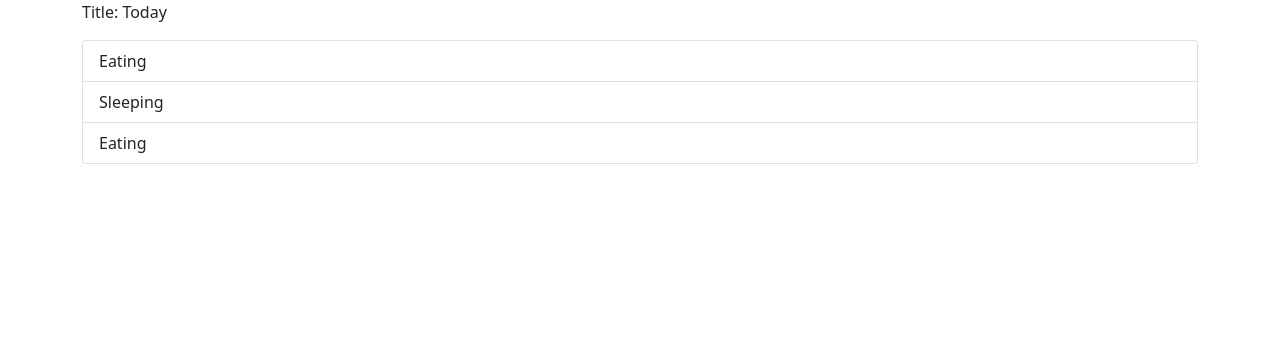
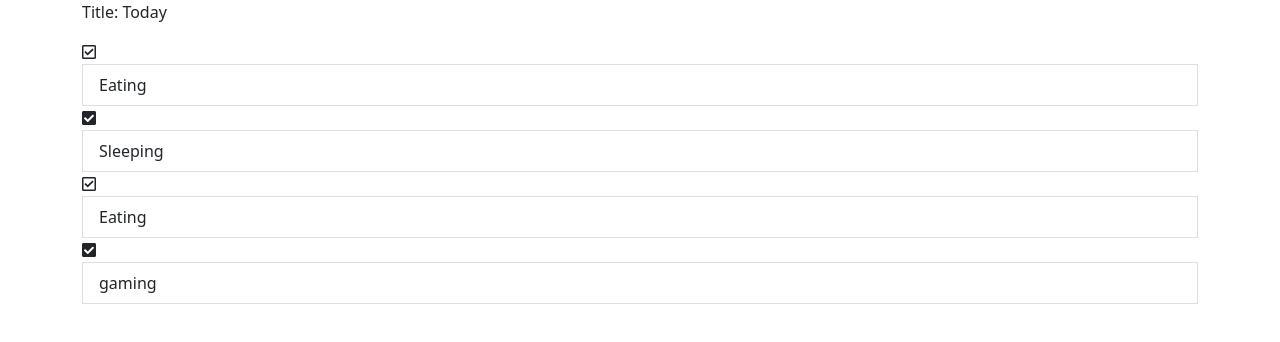
Before and after one commit to iRedFox/TodoList-App, a React (Create React App) app: page / in a window 1280 px wide. Shown: the top 342 px of the page. Built offline with nearby package versions, Linux system fonts and the light colour scheme.

Commit message:
Added complete check mark with fontawesome functionality
Now you can mark something as done depends on boolean value

```diff
--- a/package.json
+++ b/package.json
@@ -3,6 +3,10 @@
   "version": "0.1.0",
   "private": true,
   "dependencies": {
+    "@fortawesome/fontawesome-svg-core": "^1.2.36",
+    "@fortawesome/free-brands-svg-icons": "^5.15.4",
+    "@fortawesome/free-regular-svg-icons": "^5.15.4",
+    "@fortawesome/free-solid-svg-icons": "^5.15.4",
     "@testing-library/jest-dom": "^5.14.1",
     "@testing-library/react": "^11.2.7",
     "@testing-library/user-event": "^12.8.3",
--- a/src/App.js
+++ b/src/App.js
@@ -1,7 +1,6 @@
 import React, { Component } from 'react';
 import Listless from './components/listless';
 import './App.css';
-import ItemList from './components/itemlist';
 
 
 class App extends Component {
--- /dev/null
+++ b/src/components/common/complete.jsx
@@ -0,0 +1,7 @@
+import React from "react";
+import { FontAwesomeIcon } from "@fortawesome/react-fontawesome";
+const Complete = ({ completed, onClick }) => {
+  const type = completed ? "fas" : "far";
+  return <FontAwesomeIcon onClick={onClick} icon={[type, "check-square"]} />;
+};
+export default Complete;
--- a/src/components/common/itemgroup.jsx
+++ b/src/components/common/itemgroup.jsx
@@ -1,11 +1,13 @@
 import React from "react";
 
-const ItemGroup = ({ title, completed, edit, onClick, onChange }) => {
+const ItemGroup = ({ title, edit, onClick, onChange }) => {
   if (edit) {
     return (
-      <li className="list-group-item" onClick={() => onClick()}>
-        {title}
-      </li>
+      <React.Fragment>
+        <li className="list-group-item" onClick={() => onClick()}>
+          {title}
+        </li>
+      </React.Fragment>
     );
   } else {
     return (
--- a/src/components/task.jsx
+++ b/src/components/task.jsx
@@ -8,25 +8,27 @@ class Task extends Component {
     completed: this.props.completed,
     edit: true,
   };
-
+  // Handling editing a task (Changing element)
   onTaskClick = () => {
     this.setState({ edit: false });
   };
 
   onTaskChange = (newTitle) => {
-    console.log("Updated input from " + this.state.title + " to: " + newTitle);
+    //console.log("Updated input from " + this.state.title + " to: " + newTitle);
     this.setState({ title: newTitle });
   };
 
   render() {
+    const { title, edit } = this.state;
     return (
-      <ItemGroup
-        title={this.state.title}
-        completed={this.state.completed.toString()}
-        edit={this.state.edit}
-        onClick={this.onTaskClick}
-        onChange={this.onTaskChange}
-      />
+      <React.Fragment>
+        <ItemGroup
+          title={title}
+          edit={edit}
+          onClick={this.onTaskClick}
+          onChange={this.onTaskChange}
+        />
+      </React.Fragment>
     );
   }
 }
--- a/src/components/tasks.jsx
+++ b/src/components/tasks.jsx
@@ -1,5 +1,7 @@
 import React, { Component } from "react";
 import Task from "./task";
+import Complete from "./common/complete";
+
 class Tasks extends Component {
   state = {
     id: this.props.id,
@@ -7,22 +9,37 @@ class Tasks extends Component {
       { id: 0, title: "Eating", completed: false },
       { id: 1, title: "Sleeping", completed: true },
       { id: 2, title: "Eating", completed: false },
+      { id: 3, title: "gaming", completed: true },
     ],
   };
 
-  renderList() {
-    if (this.state.tasks.length === 0)
-      return <p>You have nothing in your list!</p>;
+  handleCheck = (task) => {
+    const tasks = [...this.state.tasks];
+    const index = tasks.indexOf(task);
+    tasks[index] = { ...tasks[index] };
+    tasks[index].completed = !tasks[index].completed;
+    this.setState({ tasks });
+  };
+
+  renderList = () => {
+    const { tasks } = this.state;
+    if (tasks.length === 0) return <p>You have nothing in your list!</p>;
     return (
       <ul className="list-group">
-        {this.state.tasks.map((task) => (
-          <Task key={task.id} title={task.title} completed={task.completed} />
+        {tasks.map((task) => (
+          <div key={task.id}>
+            <Complete
+              completed={task.completed}
+              onClick={() => this.handleCheck(task)}
+            />
+            <Task title={task.title} />
+          </div>
         ))}
       </ul>
     );
-  }
+  };
+
   render() {
-    console.log(this.state.id);
     return <div>{this.renderList()}</div>;
   }
 }
--- /dev/null
+++ b/src/fontawesome.js
@@ -0,0 +1,6 @@
+import { library } from '@fortawesome/fontawesome-svg-core'
+import { fab } from '@fortawesome/free-brands-svg-icons'
+import { faCheckSquare } from '@fortawesome/free-solid-svg-icons'
+import {faCheckSquare as faCheckSquareRagular} from '@fortawesome/free-regular-svg-icons'
+
+library.add(fab, faCheckSquareRagular, faCheckSquare);
--- a/src/index.js
+++ b/src/index.js
@@ -4,6 +4,7 @@ import './index.css';
 import reportWebVitals from './reportWebVitals';
 import App from './App'
 import 'bootstrap/dist/css/bootstrap.css';
+import './fontawesome';
 
 ReactDOM.render(
   <App />
```
Also changed, not shown: src/components/listless.jsx (+7 -6 lines), 1 other file (tests, documents, lock files or other folders).
